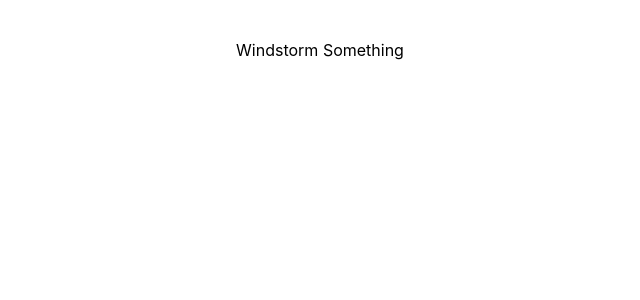
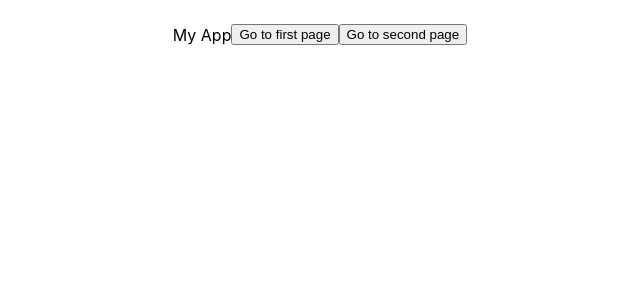
Before and after one commit to Aunixx/Angular-Practice, an Angular app: page / in a window 1280 px wide. Shown: the top 300 px of the page, without its empty margins (320-960 px from the left). Built offline with nearby package versions, Linux system fonts and the light colour scheme.

Commit message:
feat(routing): setup routes

```diff
--- a/src/app/app.component.html
+++ b/src/app/app.component.html
@@ -169,7 +169,8 @@
 </style>
 
 <main class="main">
-  <app-first-component></app-first-component>
+  My App
+  <button routerLink="/first">Go to first page</button>
+  <button routerLink="/second">Go to second page</button>
+  <router-outlet> </router-outlet>
 </main>
-
-<router-outlet />
--- a/src/app/app.component.ts
+++ b/src/app/app.component.ts
@@ -1,11 +1,11 @@
 import { Component } from '@angular/core';
 import { RouterOutlet } from '@angular/router';
 import { FirstComponentComponent } from './components/first-component/first-component.component';
+import { Router } from '@angular/router';
 
 @Component({
   selector: 'app-root',
-  standalone: true,
-  imports: [RouterOutlet, FirstComponentComponent],
+  standalone: false,
   templateUrl: './app.component.html',
   styleUrl: './app.component.scss',
 })
--- a/src/app/app.config.ts
+++ /dev/null
@@ -1,8 +0,0 @@
-import { ApplicationConfig } from '@angular/core';
-import { provideRouter } from '@angular/router';
-
-import { routes } from './app.routes';
-
-export const appConfig: ApplicationConfig = {
-  providers: [provideRouter(routes)]
-};
--- a/src/app/app.routes.ts
+++ b/src/app/app.routes.ts
@@ -1,3 +1,6 @@
 import { Routes } from '@angular/router';
+import { FirstComponentComponent } from './components/first-component/first-component.component';
 
-export const routes: Routes = [];
+export const routes: Routes = [
+  { path: 'first', component: FirstComponentComponent },
+];
--- a/src/app/components/first-component/first-component.component.html
+++ b/src/app/components/first-component/first-component.component.html
@@ -1 +1,3 @@
-<p (click)="onClick()">{{ hero }} {{ something }}</p>
+<p>{{ hero }} {{ first }}</p>
+<button (click)="onClick()">Test Button</button>
+<button (click)="goToHomePage()">Go Back</button>
--- a/src/app/components/first-component/first-component.component.scss
+++ b/src/app/components/first-component/first-component.component.scss
@@ -1,3 +1,8 @@
-p {
+button {
   cursor: pointer;
+  padding: 0.5rem 1rem;
+  border: 1px solid var(--bright-blue);
+  background-color: transparent;
+  color: var(--bright-blue);
+  border-radius: 0.5rem;
 }
--- a/src/app/components/first-component/first-component.component.ts
+++ b/src/app/components/first-component/first-component.component.ts
@@ -1,4 +1,5 @@
-import { Component } from '@angular/core';
+import { Component, Input } from '@angular/core';
+import { Router } from '@angular/router';
 
 @Component({
   selector: 'app-first-component',
@@ -8,6 +9,8 @@ import { Component } from '@angular/core';
   styleUrl: './first-component.component.scss',
 })
 export class FirstComponentComponent {
+  constructor(private router: Router) {}
+  @Input() first = 'first';
   hero = 'Windstorm';
   something = 'Something';
   onClick = () => {
@@ -19,4 +22,7 @@ export class FirstComponentComponent {
     console.log(this.hero);
     console.log(this.something);
   };
+  goToHomePage() {
+    this.router.navigate(['/']);
+  }
 }
--- a/src/main.ts
+++ b/src/main.ts
@@ -1,6 +1,6 @@
-import { bootstrapApplication } from '@angular/platform-browser';
-import { appConfig } from './app/app.config';
-import { AppComponent } from './app/app.component';
+import { platformBrowserDynamic } from '@angular/platform-browser-dynamic';
+import { AppModule } from './app/app.module';
 
-bootstrapApplication(AppComponent, appConfig)
+platformBrowserDynamic()
+  .bootstrapModule(AppModule)
   .catch((err) => console.error(err));
```
Also changed, not shown: src/app/app-routing.module.ts (added, +9 -0 lines), src/app/app.module.ts (added, +12 -0 lines).
